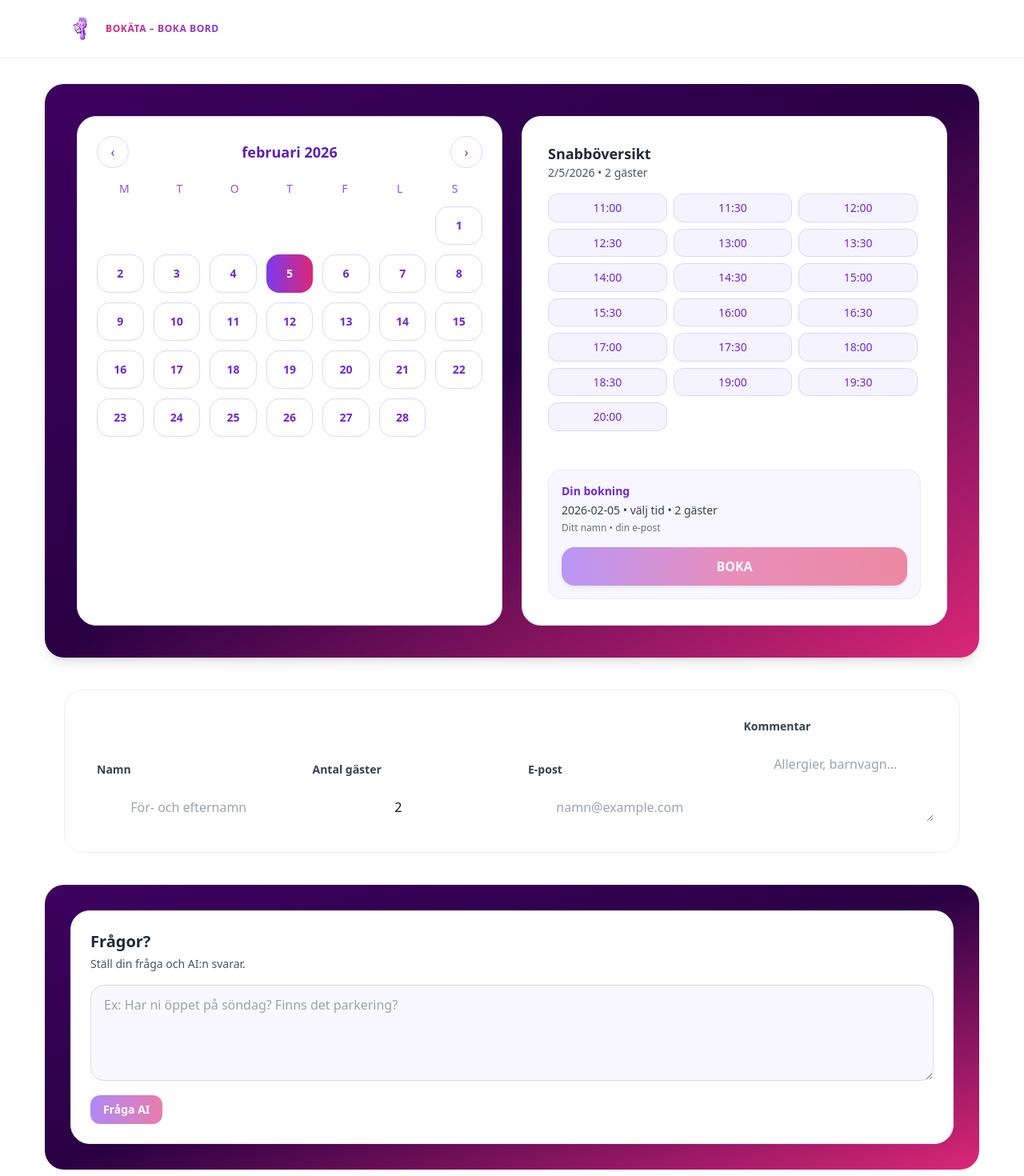
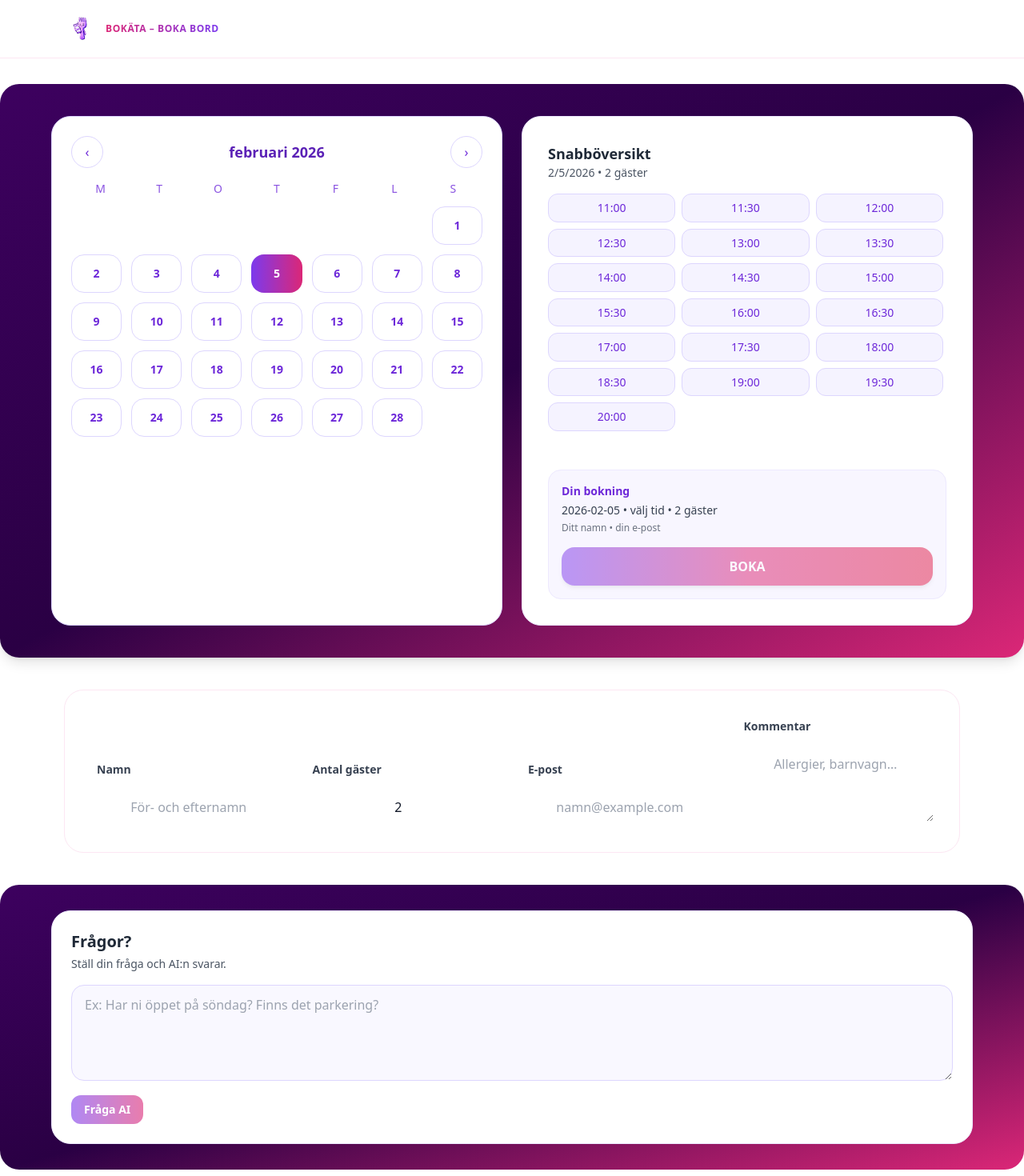
Before and after one commit to zebastianbt-ui/Derni-re-version-Bokata, a React (Vite) app: page /booking in a window 1280 px wide. Shown: the top 1470 px of the page at 80% size. Built offline with nearby package versions, Linux system fonts and the light colour scheme; no server answers.

Commit message:
Make booking hero and AI bands full bleed

```diff
--- a/src/pages/BookingPage.tsx
+++ b/src/pages/BookingPage.tsx
@@ -429,7 +429,7 @@ export default function BookingPage() {
         {!created ? (
           <section id="booking">
             <form ref={formRef} onSubmit={submit} className="space-y-10">
-              <div className="-mx-4 md:-mx-6 rounded-3xl bg-gradient-to-br from-[#3d015f] via-[#2a0044] to-pink-600 text-white p-6 md:p-10 relative overflow-hidden shadow-lg">
+              <div className="relative left-1/2 right-1/2 -ml-[50vw] -mr-[50vw] w-screen rounded-3xl bg-gradient-to-br from-[#3d015f] via-[#2a0044] to-pink-600 text-white p-6 md:p-10 overflow-hidden shadow-lg">
                 <img
                   src={forkTransparent}
                   alt=""
@@ -604,7 +604,7 @@ export default function BookingPage() {
                 </div>
               </div>
 
-              <div className="-mx-4 md:-mx-6 rounded-3xl bg-gradient-to-br from-[#3d015f] via-[#2a0044] to-pink-600 p-6 md:p-8">
+              <div className="relative left-1/2 right-1/2 -ml-[50vw] -mr-[50vw] w-screen rounded-3xl bg-gradient-to-br from-[#3d015f] via-[#2a0044] to-pink-600 p-6 md:p-8">
                 <div className="max-w-6xl mx-auto rounded-3xl border border-violet-100 bg-white p-6 h-full flex flex-col">
                   <h3 className="text-xl font-bold text-gray-800">Frågor?</h3>
                   <p className="text-sm text-gray-600 mt-1">Ställ din fråga och AI:n svarar.</p>
```
